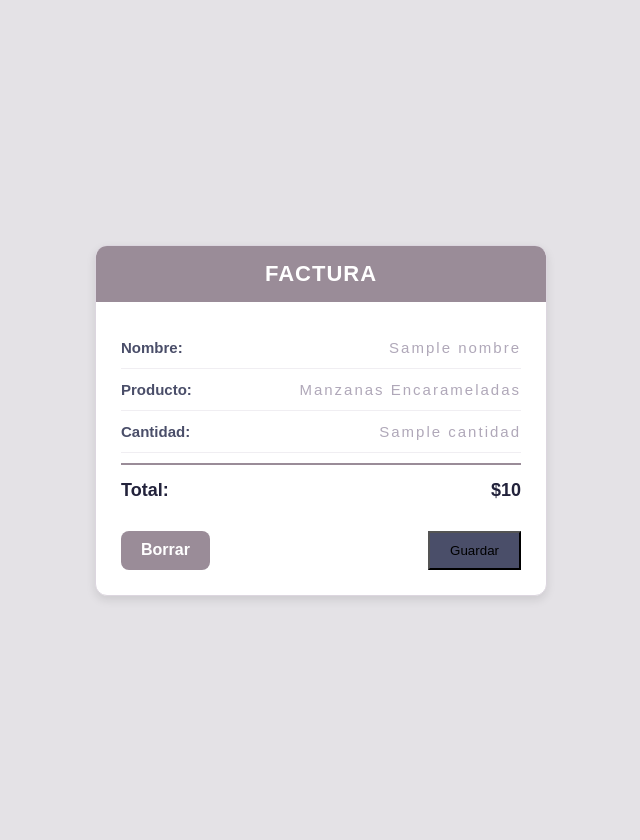
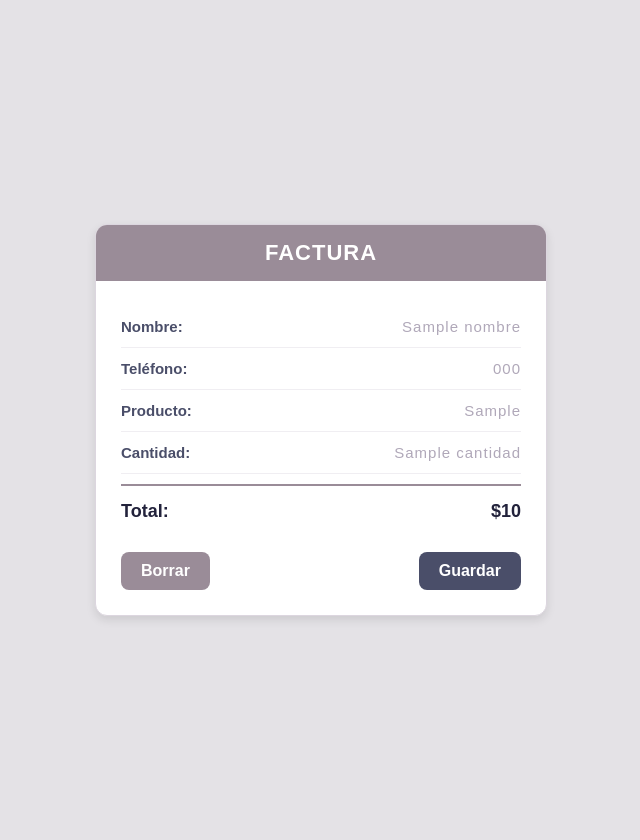
Before and after one commit to Usuario12qwas/Tienda-Python, a Flask app: template templates/encargo.html in a window 1280 px wide. Shown: the whole page, without its empty margins (319-959 px from the left). Run offline with Flask 3, Linux system fonts and the light colour scheme; the template is opened without the code that fills it: most values are stand-ins (such as "Sample title", 1, 10 or a date in 2020); some libraries are stand-ins or nearby versions.

Commit message:
Update encargo.html

```diff
--- a/templates/encargo.html
+++ b/templates/encargo.html
@@ -50,7 +50,7 @@
         }
         .field-row span.line {
             color: #b0a8b9;
-            letter-spacing: 2px;
+            letter-spacing: 1px;
         }
         .total-row {
             display: flex;
@@ -62,6 +62,17 @@
             color: #22223b;
             margin-top: 10px;
             border-top: 2px solid #9a8c98;
+        }
+        .btn-guardar {
+            margin: 0;
+            padding: 10px 20px;
+            background-color: #4a4e69;
+            color: white;
+            border-radius: 8px;
+            border: none;
+            cursor: pointer;
+            font-weight: bold;
+            font-size: 16px;
         }
     </style>
 </head>
@@ -77,8 +88,12 @@
                 <span class="line">{{ nombre }}</span>
             </div>
             <div class="field-row">
+                <span class="label">Teléfono:</span>
+                <span class="line">{{ telefono }}</span>
+            </div>
+            <div class="field-row">
                 <span class="label">Producto:</span>
-                <span class="line">Manzanas Encarameladas</span>
+                <span class="line">{{ tipo_manzana }}</span>
             </div>
             <div class="field-row">
                 <span class="label">Cantidad:</span>
@@ -90,13 +105,18 @@
             </div>
             <div style="display: flex; justify-content: space-between; margin-top: 25px;">
                 <a href="/preencargo" style="padding: 10px 20px; background-color: #9a8c98; color: white; text-decoration: none; border-radius: 8px; font-weight: bold;">Borrar</a>
-                <form action="/guardar-pedido" method="POST" style="margin: 0; padding: 0; box-shadow: none; border: none; width: auto; flex-direction: row;">
+                <form action="/guardar-pedido" method="POST" style="margin: 0; padding: 0; box-shadow: none; border: none; width: auto;">
+                    <!-- Datos ocultos que viajan a la base de datos -->
                     <input type="hidden" name="nombre" value="{{ nombre }}">
+                    <input type="hidden" name="telefono" value="{{ telefono }}">
+                    <input type="hidden" name="tipo_manzana" value="{{ tipo_manzana }}">
                     <input type="hidden" name="cantidad" value="{{ cantidad }}">
                     <input type="hidden" name="total" value="{{ total }}">
-                    <button type="submit" style="margin: 0; padding: 10px 20px; background-color: #4a4e69; width: auto;">Guardar</button>
+
+                    <button type="submit" class="btn-guardar">Guardar</button>
                 </form>
             </div>
+        </div>
     </div>
 </body>
 </html>
```
